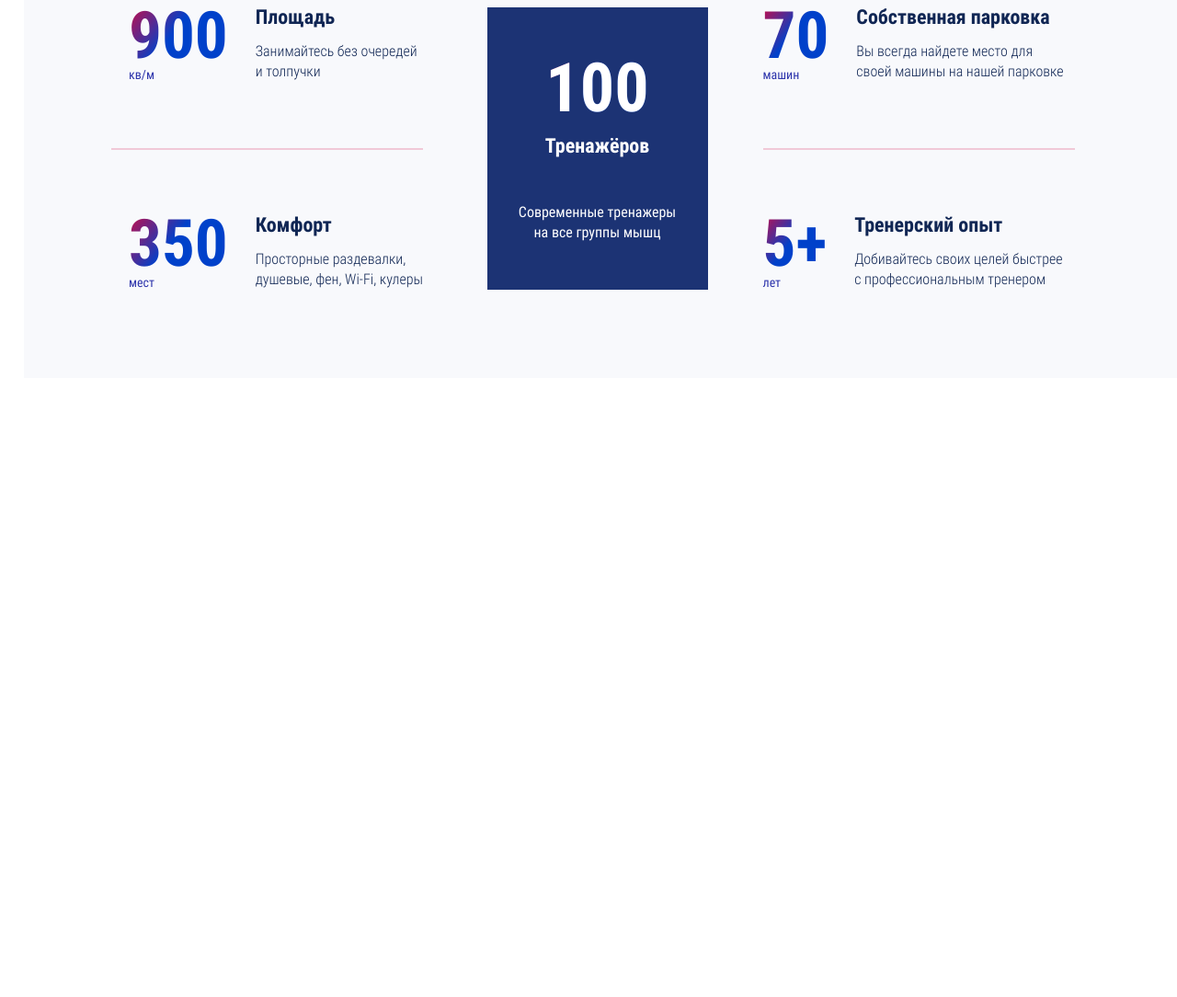
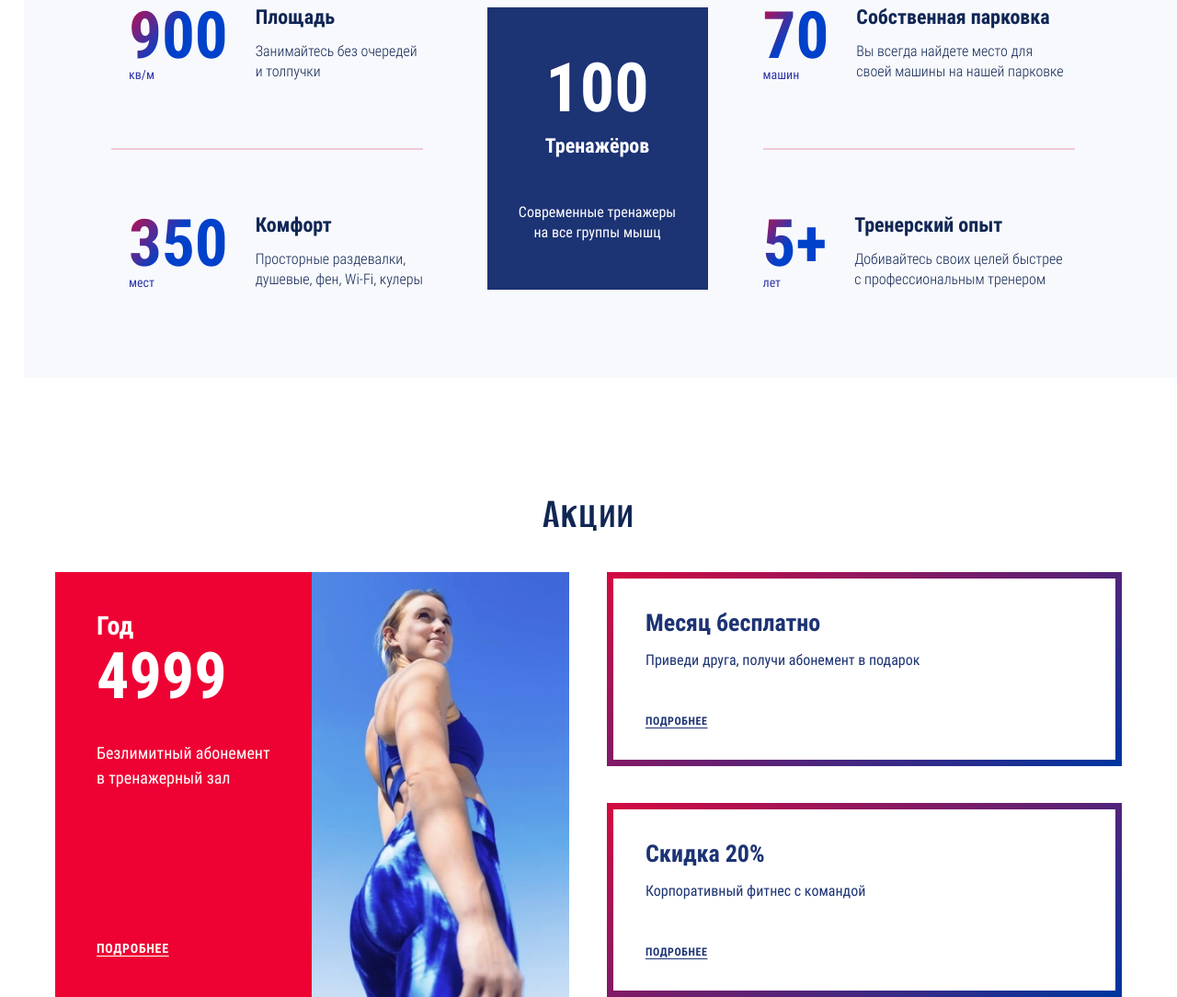
Before and after one commit to antonepifanov/fitness, a website built with webpack: page source/index.html in a window 1280 px wide. Shown: the part 3743-4827 px from the top of the page at 92% size. Before the commit the page ends 4154 px from the top, so only its background shows below. Built offline with nearby package versions, Linux system fonts and the light colour scheme; files whose address does not match are found by name.

Commit message:
Добавляет акции

```diff
--- a/source/index.html
+++ b/source/index.html
@@ -534,6 +534,58 @@
             </ul>
           </div>
         </section>
+
+        <section class="promotions container">
+          <h2 class="title">Акции</h2>
+
+          <ul class="promotions__list list">
+            <li class="promotions__item promotions__item--accent">
+              <div class="promotions__item-content">
+                <dl class="promotions__item-description promotions__item-description--accent">
+                  <dt>
+                    Год
+                    <span>4999</span>
+                  </dt>
+
+                  <dd>Безлимитный абонемент<br>в&nbsp;тренажерный зал</dd>
+                </dl>
+
+                <a class="promotions__item-link" href="#">Подробнее</a>
+              </div>
+
+              <figure class="promotions__item-image">
+                <picture>
+                  <source type="image/webp" srcset="img/content/promotions.webp 1x, img/content/promotions@2x.webp 2x">
+                  <img src="img/content/promotions.jpg" srcset="img/content/promotions@2x.png 2x" width="280" height="462" alt="Фотография клиента фитнес центра" loading="lazy">
+                </picture>
+              </figure>
+            </li>
+
+            <li class="promotions__item">
+              <div class="promotions__item-content">
+                <dl class="promotions__item-description">
+                  <dt>Месяц бесплатно</dt>
+
+                  <dd>Приведи друга, получи абонемент в подарок</dd>
+                </dl>
+
+                <a class="promotions__item-link" href="#">Подробнее</a>
+              </div>
+            </li>
+
+            <li class="promotions__item">
+              <div class="promotions__item-content">
+                <dl class="promotions__item-description">
+                  <dt>Скидка&nbsp;20%</dt>
+
+                  <dd>Корпоративный фитнес с&nbsp;командой</dd>
+                </dl>
+
+                <a class="promotions__item-link" href="#">Подробнее</a>
+              </div>
+            </li>
+          </ul>
+        </section>
       </main>
     </div>
 
--- a/source/sass/blocks/coaches.scss
+++ b/source/sass/blocks/coaches.scss
@@ -64,6 +64,7 @@
     aspect-ratio: 226 / 274;
   }
 
+  @media (hover: hover), screen and (min-width: 0\0) {
     &:hover {
       justify-content: space-between;
       box-shadow: 0px 0px 35px rgba($color-gulf-blue, 0.17);
@@ -87,8 +88,9 @@
         display: flex;
       }
     }
+  }
 
-  &:focus-visible {
+  &:focus {
     outline: 2px solid $color-sapphire;
     justify-content: space-between;
     box-shadow: 0px 0px 35px rgba($color-gulf-blue, 0.17);
@@ -148,6 +150,7 @@
 
   img {
     object-fit: cover;
+    background-color: $collor-spindle;
     width: 100%;
     max-height: 100%;
     min-height: 100%;
--- /dev/null
+++ b/source/sass/blocks/promotions.scss
@@ -0,0 +1,203 @@
+.promotions {
+  padding-top: 119px;
+
+  @include vp-1365 {
+    padding-top: 119px;
+  }
+
+  @include vp-1199 {
+    padding-top: 76px;
+  }
+
+  @include vp-767 {
+    padding-top: 70px;
+  }
+
+  h2 {
+    margin-bottom: 34px;
+
+    @include vp-1199 {
+      margin-bottom: 50px;
+    }
+  }
+}
+
+.promotions__list {
+  display: grid;
+  grid-template-columns: repeat(2, 1fr);
+  grid-template-rows: repeat(2, auto);
+  gap: 40px;
+
+  @include vp-1199 {
+    grid-template-rows: auto minmax(211px, auto);
+    gap: 30px;
+  }
+
+  @include vp-767 {
+    display: flex;
+    flex-direction: column;
+  }
+}
+
+.promotions__item {
+  display: flex;
+  border: 7px solid transparent;
+  border-image-source: $from-crimson-to-smalt;
+  border-image-slice: 1;
+
+  &--accent {
+    grid-row: 1 / -1;
+    border: none;
+
+    @include vp-1199 {
+      grid-row: 1 /2;
+      grid-column: 1 / -1;
+    }
+
+    @include vp-767 {
+      flex-direction: column;
+    }
+
+    .promotions__item-content {
+      background-color: $color-torch-red;
+      padding: 45px;
+
+      @include vp-1199 {
+        flex-grow: 1 ;
+      }
+    }
+
+    .promotions__item-link {
+      font-size: 14px;
+      color: $color-default-white;
+    }
+  }
+}
+
+.promotions__item-content {
+  padding: 35px;
+  display: flex;
+  flex-direction: column;
+
+  @include vp-767 {
+    align-items: center;
+    width: 100%;
+  }
+}
+
+.promotions__item-description {
+  margin: 0;
+  display: flex;
+  flex-direction: column;
+  gap: 20px;
+  color: $color-resolution-blue;
+
+  @include vp-767 {
+    align-items: center;
+    margin-bottom: 35px;
+  }
+
+  dt {
+    font-size: 26px;
+    font-weight: 700;
+    line-height: 1;
+  }
+
+  dd {
+    margin: 0;
+    font-size: 16px;
+    font-weight: 400;
+    line-height: 1;
+
+    @include vp-767 {
+      text-align: center;
+    }
+  }
+
+  &--accent {
+    gap: 35px;
+    color: $color-default-white;
+
+    @include vp-767 {
+      gap: 30px;
+      margin-bottom: 40px;
+    }
+
+    dt {
+      font-size: 28px;
+      display: flex;
+      flex-direction: column;
+      gap: 5px;
+
+      @include vp-767 {
+        align-items: center;
+      }
+    }
+
+    dd {
+      font-size: 18px;
+      line-height: 1.5;
+    }
+
+    span {
+      font-size: 70px;
+    }
+  }
+}
+
+.promotions__item-link {
+  font-size: 12px;
+  font-weight: 700;
+  line-height: 1.1;
+  letter-spacing: 0.05em;
+  color: $color-resolution-blue;
+  text-transform: uppercase;
+  text-decoration: underline;
+  text-underline-offset: 3px;
+  margin-top: auto;
+  width: max-content;
+  transition: text-decoration $trans-default, opacity $trans-default;
+
+  @media (hover: hover), screen and (min-width: 0\0) {
+    &:hover {
+      text-decoration: none;
+    }
+
+    &:focus-visible {
+      outline: 1px solid $color-sapphire;
+      text-decoration: none;
+    }
+
+    &:active {
+      opacity: 0.4;
+    }
+  }
+}
+
+.promotions__item-image {
+  margin: 0;
+  flex-shrink: 0;
+  max-width: 50%;
+
+  @include vp-1199 {
+    max-width: unset ;
+    min-width: 59%;
+  }
+
+  img {
+    object-fit: cover;
+    aspect-ratio: 280 / 462;
+    width: 100%;
+    min-height: 100%;
+
+    @include vp-1199 {
+      aspect-ratio: 399 / 462;
+      object-position: top;
+    }
+
+    @include vp-767 {
+      aspect-ratio: 290 / 299;
+      object-position: top;
+    }
+  }
+}
--- a/source/sass/style.scss
+++ b/source/sass/style.scss
@@ -32,6 +32,7 @@
 @import "blocks/promo";
 @import "blocks/coaches";
 @import "blocks/features";
+@import "blocks/promotions";
 
 // ---------------------------------
 
```
Also changed, not shown: build/css/style.css, build/css/style.min.css, build/img/content/promotions.jpg (added), build/img/content/promotions.webp (added), build/img/content/promotions@2x.jpg (added), build/img/content/promotions@2x.webp (added), build/index.html, source/img/content/promotions.jpg (added), source/img/content/promotions@2x.jpg (added), 1 other file. Lines whose indentation alone changed are shown as unchanged.
